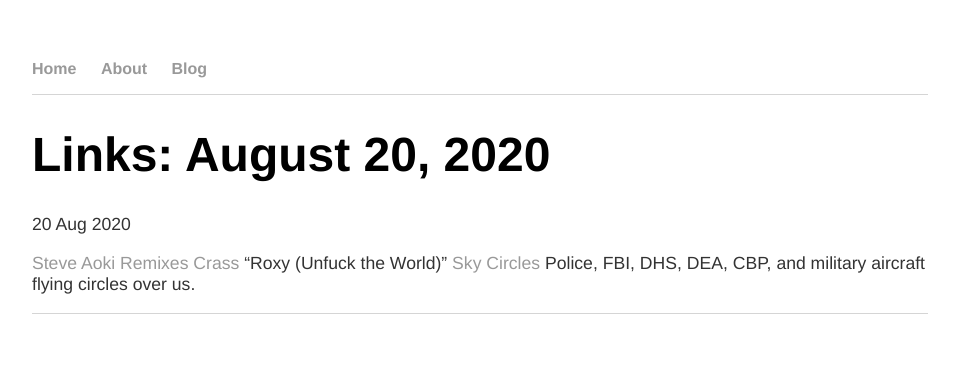
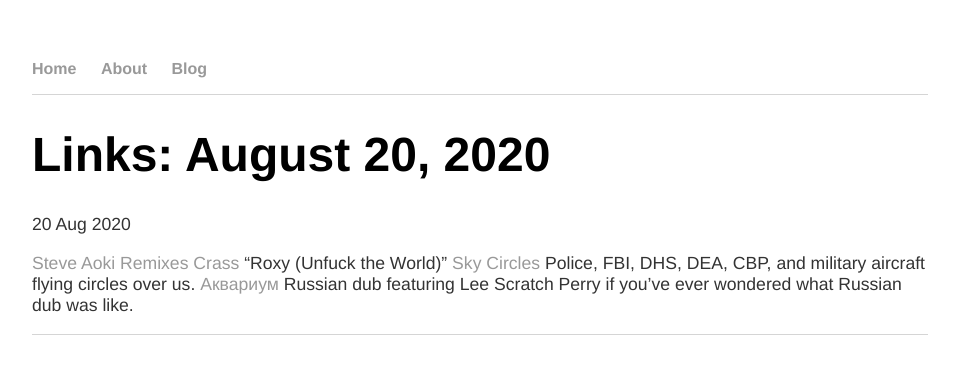
Before and after one commit to jimshreds/jimshreds.github.io, a Jekyll site: the page built from _posts/2020-08-20-links.md, in a window 1280 px wide. Shown: the top 374 px of the page, without its empty margins (160-1116 px from the left). Built offline with Jekyll 4.4.1, drawn with Linux system fonts in a browser that asks for light colours.

Commit message:
Update 2020-08-20-links.md

```diff
--- a/_posts/2020-08-20-links.md
+++ b/_posts/2020-08-20-links.md
@@ -5,3 +5,4 @@ date: 2020-08-20
 ---
 [Steve Aoki Remixes Crass](https://www.rollingstone.com/music/music-news/steve-aoki-crass-banned-from-the-roxy-remix-1046805/) “Roxy (Unfuck the World)”
 [Sky Circles](https://skycircl.es/) Police, FBI, DHS, DEA, CBP, and military aircraft flying circles over us.
+[Аквариум](https://www.youtube.com/watch?v=q2N2gak6omk) Russian dub featuring Lee Scratch Perry if you've ever wondered what Russian dub was like.
```
